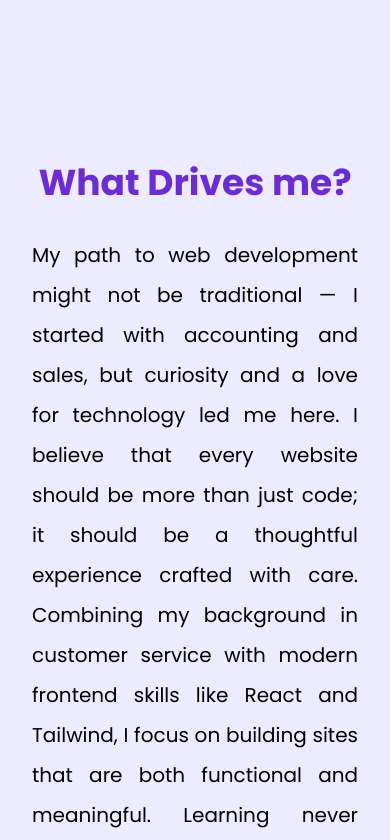
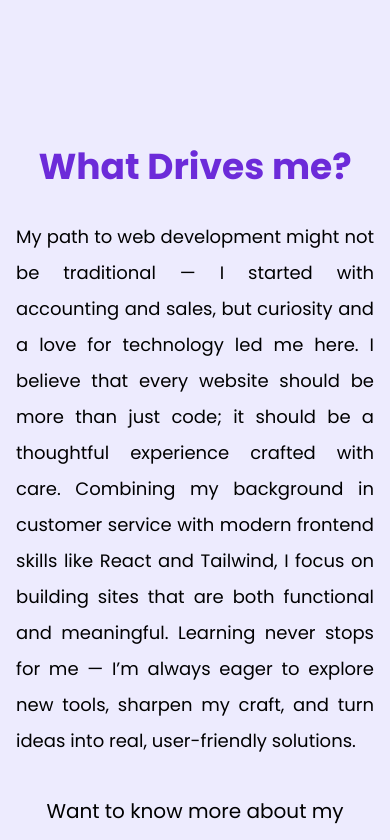
Before and after one commit to Izzeddin-Samara/My_Portfolio, a Next.js app: page / in a window 390 px wide. Shown: the part 840-1680 px from the top of the page. Built offline with nearby package versions, Linux system fonts and the light colour scheme.

Commit message:
Update padding and text size in 'WhatDrivesMe' component

```diff
--- a/components/WhatDrivesMe.tsx
+++ b/components/WhatDrivesMe.tsx
@@ -2,12 +2,12 @@ import Link from "next/link";
 export default function WhatDrivesMe() {
   return (
     <>
-      <div className="h-auto p-8">
+      <div className="h-auto p-4">
         <div className="mx-auto max-w-7xl text-center">
           <h1 className="text-4xl font-bold text-purple-700 dark:text-purple-500">
             What Drives me?
           </h1>
-          <p className="mt-8 text-justify text-xl leading-loose dark:text-white">
+          <p className="mt-8 text-justify text-lg leading-loose md:text-xl dark:text-white">
             My path to web development might not be traditional — I started with
             accounting and sales, but curiosity and a love for technology led me
             here. I believe that every website should be more than just code; it
@@ -18,10 +18,15 @@ export default function WhatDrivesMe() {
             eager to explore new tools, sharpen my craft, and turn ideas into
             real, user-friendly solutions.
           </p>
-         <p className="mt-8 text-xl leading-loose dark:text-white mb-10">
-              Want to know more about my journey and what I’m working toward? <Link className="border-b-4 dark:text-purple-500 hover:border-transparent  text-md transition-all border-purple-700 dark:border-purple-500 dark:hover:border-transparent text-purple-700  ml-2  font-bold" href="/about">Learn more</Link>
+            <p className="mt-8 mb-10 text-xl leading-loose dark:text-white">
+              Want to know more about my journey and what I’m working toward?{" "}
+              <Link
+                className="text-md ml-2 border-b-4 border-purple-700 font-bold text-purple-700 transition-all hover:border-transparent dark:border-purple-500 dark:text-purple-500 dark:hover:border-transparent"
+                href="/about"
+              >
+                Learn more
+              </Link>
             </p>
-
         </div>
       </div>
     </>
```
